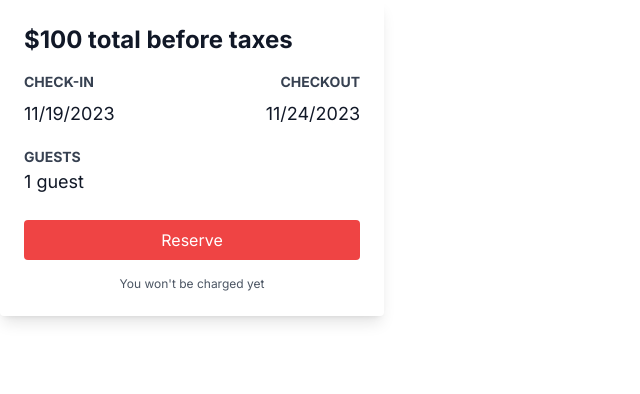
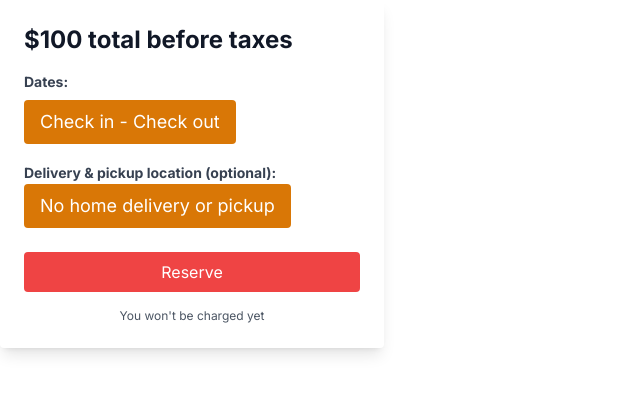
Before and after one commit to jordanwhiguera/storage-app, a Next.js app: page /screens/PostScreen/PostReserve in a window 1280 px wide. Shown: the top 394 px of the page, without its empty margins (0-640 px from the left). Built offline with nearby package versions, Linux system fonts and the light colour scheme.

Commit message:
added calandar and dropdwon post reserve buttons

```diff
--- a/app/page.tsx
+++ b/app/page.tsx
@@ -26,15 +26,15 @@ export default function Base() {
       {/* <TabSlider /> */}
       {/* <SearchResults /> */}
       {/* <SearchButton /> */}
-      {/* <LocationSearch /> */}
+      <LocationSearch />
       {/* <PostScreen /> */}
       {/* <PostImage /> */}
       {/* <PostInfo /> */}
       {/* <PostFeatures /> */}
       {/* <PostQuick /> */}
-      {/* <PostReserve /> */}
+      <PostReserve />
 
-      <CalendarButtonTest />
+      {/* <CalendarButtonTest /> */}
     </>
   );
 }
--- a/app/screens/PostScreen/PostReserve/page.tsx
+++ b/app/screens/PostScreen/PostReserve/page.tsx
@@ -1,8 +1,38 @@
-import React from "react";
+"use client";
+import React, { useState } from "react";
+import { UseCalendar } from "@/app/components/SearchButton/UseCalendar/page";
+import DatePicker from "react-datepicker";
+import "react-datepicker/dist/react-datepicker.css";
+import LocationSearch from "@/app/components/SearchButton/LocationSearch/page";
 
 const PostReserve: React.FC = () => {
+  const {
+    startDate,
+    setStartDate,
+    endDate,
+    setEndDate,
+    isOpen,
+    setIsOpen,
+    calendarRef,
+    formatDate,
+  } = UseCalendar();
+  const [deliveryOption, setDeliveryOption] = useState("no-delivery");
+  const [showDropdown, setShowDropdown] = useState(false);
+  const [address, setAddress] = useState(""); // State to store the entered address
+
+  // Function to handle the delivery option change
+  const handleDeliveryOptionChange = (
+    e: React.ChangeEvent<HTMLSelectElement>
+  ) => {
+    const value = e.target.value;
+    setDeliveryOption(value);
+    if (value !== "Enter address") {
+      setShowDropdown(false);
+    }
+  };
+
   return (
-    <div className="max-w-sm rounded overflow-hidden shadow-lg bg-white p-6">
+    <div className="max-w-sm rounded shadow-lg bg-white p-6">
       <div className="flex justify-between items-center">
         <div className="text-2xl font-bold text-gray-900">
           $100 total before taxes
@@ -10,17 +40,73 @@ const PostReserve: React.FC = () => {
       </div>
       <div className="mt-4">
         <div className="flex justify-between items-center mb-2">
-          <label className="text-gray-700 text-sm font-bold">CHECK-IN</label>
-          <label className="text-gray-700 text-sm font-bold">CHECKOUT</label>
+          <label className="text-gray-700 text-sm font-bold">Dates:</label>
         </div>
-        <div className="flex justify-between">
-          <span className="text-gray-900 text-lg">11/19/2023</span>
-          <span className="text-gray-900 text-lg">11/24/2023</span>
+        <div ref={calendarRef} className="relative">
+          <button
+            className="bg-amber-600 text-white text-lg py-2 px-4 rounded"
+            onClick={() => setIsOpen(!isOpen)}
+          >
+            {formatDate(startDate, "Check in")} -{" "}
+            {formatDate(endDate, "Check out")}
+          </button>
+          {isOpen && (
+            <div className="absolute z-50 left-0 right-0">
+              <DatePicker
+                selectsRange={true}
+                startDate={startDate}
+                endDate={endDate}
+                onChange={(dates) => {
+                  const [start, end] = dates as [Date, Date];
+                  setStartDate(start);
+                  setEndDate(end);
+                }}
+                monthsShown={2}
+                inline
+              />
+            </div>
+          )}
         </div>
       </div>
       <div className="mt-4">
-        <label className="text-gray-700 text-sm font-bold mb-2">GUESTS</label>
-        <div className="text-gray-900 text-lg">1 guest</div>
+        <label className="text-gray-700 text-sm font-bold mb-2">
+          Delivery & pickup location (optional):
+        </label>
+        <div className="relative">
+          <button
+            className="bg-amber-600 text-white text-lg py-2 px-4 rounded"
+            onClick={() => setShowDropdown(!showDropdown)}
+          >
+            {deliveryOption === "no-delivery"
+              ? "No home delivery or pickup"
+              : deliveryOption === "Enter address"
+              ? "Enter address"
+              : "Delivery Option Selected"}
+          </button>
+          {showDropdown && (
+            <div className="absolute w-full z-50 left-0 mt-1 bg-white">
+              <select
+                value={deliveryOption}
+                onChange={handleDeliveryOptionChange}
+                className="w-full border border-gray-300 text-white text-lg rounded py-2 px-4 leading-tight focus:outline-none focus:border-gray-500 overflow-hidden bg-amber-600"
+                size={2}
+              >
+                <option value="no-delivery">No home delivery or pickup</option>
+                <option value="Enter address">Enter address</option>
+                {/* Add additional options here */}
+              </select>
+              {deliveryOption === "Enter address" && (
+                <input
+                  type="text"
+                  value={address}
+                  onChange={(e) => setAddress(e.target.value)}
+                  placeholder="Enter your address"
+                  className="w-full border border-gray-300 text-gray-900 text-lg rounded py-2 px-4 leading-tight focus:outline-none focus:border-gray-500 mt-1"
+                />
+              )}
+            </div>
+          )}
+        </div>
       </div>
       <button className="mt-6 w-full bg-red-500 text-white py-2 px-4 rounded hover:bg-red-600 focus:outline-none focus:bg-red-600">
         Reserve
```
